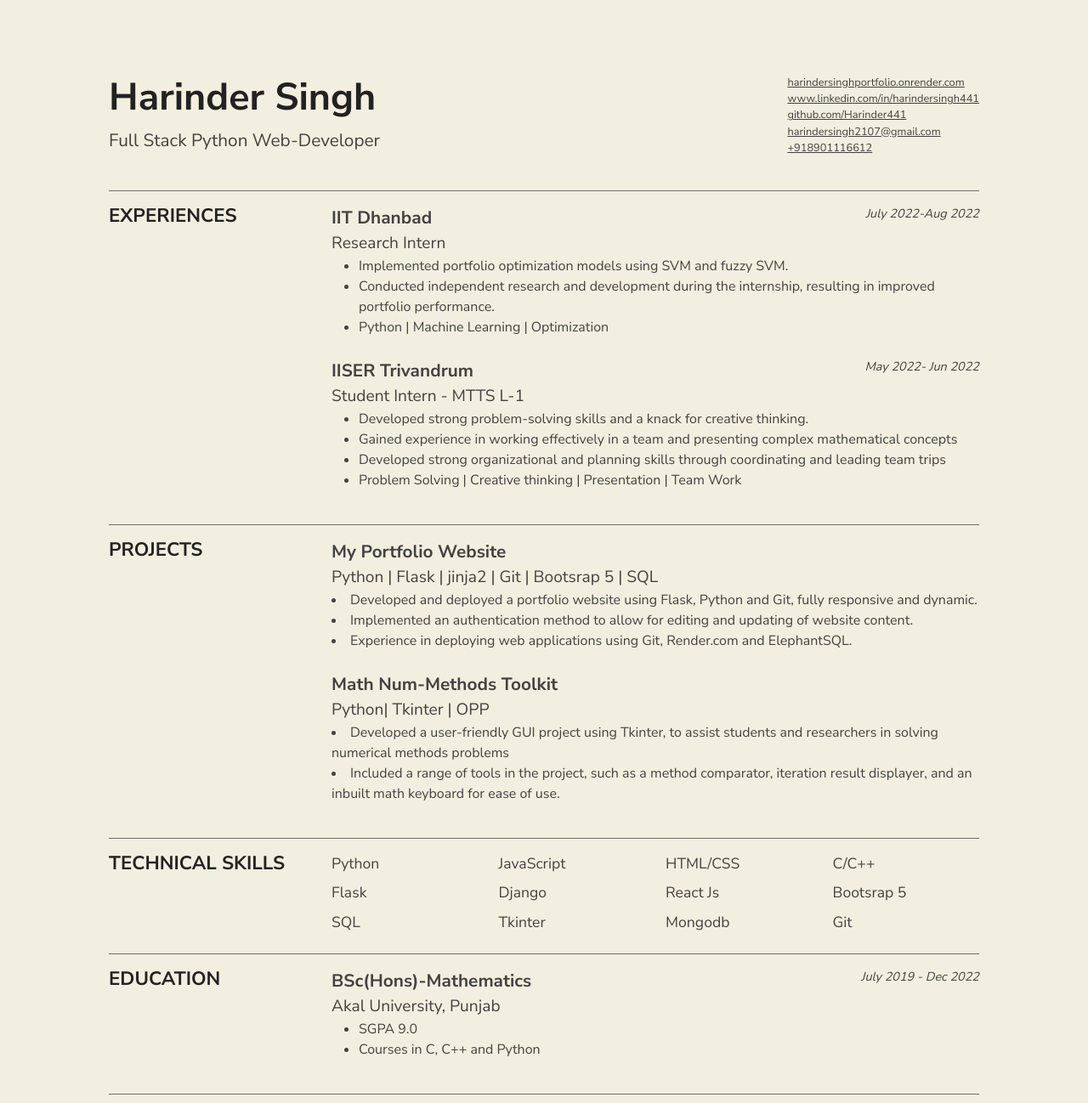
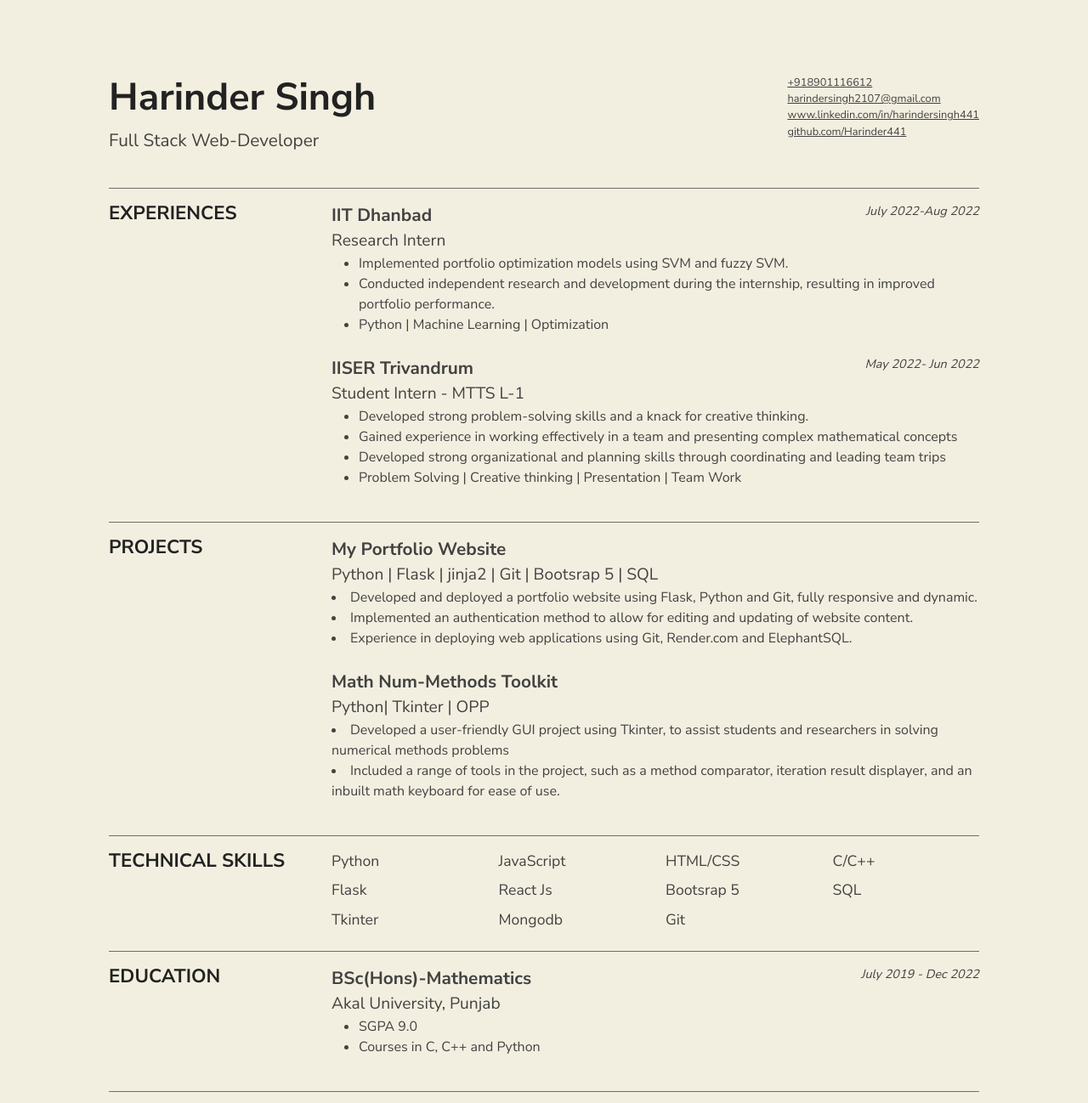
Before and after one commit to Harinder441/my-cv, a plain HTML site: page cv.html in a window 1280 px wide. Shown: the top 1298 px of the page at 85% size. Drawn offline with nearby package versions, Linux system fonts and the light colour scheme.

Commit message:
changing order of headline , skills, cgpa

```diff
--- a/cv.css
+++ b/cv.css
@@ -38,6 +38,11 @@ hr{
     opacity: 0.75;
 }
 /* header  */
+/* .header-links{
+    display: flex;
+    flex-direction: row;
+    justify-content: space-between;
+} */
 #cv-header{
 margin-top: 4rem;
 }
@@ -47,7 +52,10 @@ margin-top: 4rem;
     color: var(--grey);
     padding: 0;
     margin-top: 0;
+    margin-left: 10px;
+
 }
+
 .header-name{
     font-size: 2.8rem;
     color:var(--black) ;
--- a/cv.html
+++ b/cv.html
@@ -30,22 +30,19 @@
 
         <div class="col-md-6 text-md-start text-sm-center">
             <h1 class="header-name">Harinder Singh</h1>
-            <p class="header-desc">Full Stack Python Web-Developer </p>
+            <p class="header-desc">Full Stack Web-Developer </p>
         </div>
         <div class="col-md-6">
+            <div class="header-links float-md-end ">
+                <p><a href="" class="social-link">+918901116612</a></p>
+                <p><a href="mailto:harindersingh2107@gmail.com" class="social-link">harindersingh2107@gmail.com</a></p>
 
-
-            <div class="header-links float-md-end ">
-                <p><a href="https://harindersinghportfolio.onrender.com/" class="social-link" target="_blank">harindersinghportfolio.onrender.com</a>
+                <!-- <p><a href="https://harindersinghportfolio.onrender.com/" class="social-link" target="_blank">harindersinghportfolio.onrender.com</a> -->
                 </p>
                 <p><a href="https://www.linkedin.com/in/harindersingh441" class="social-link" target="_blank">www.linkedin.com/in/harindersingh441</a>
                 </p>
                 <p><a href="https://github.com/Harinder441" class="social-link" target="_blank">github.com/Harinder441</a></p>
-                <p><a href="mailto:harindersingh2107@gmail.com" class="social-link">harindersingh2107@gmail.com</a></p>
-                <p><a href="" class="social-link">+918901116612</a></p>
             </div>
-
-
         </div>
 
     </div>
@@ -222,9 +219,7 @@
                 <div class="techSkills-item mb-2 col-md-3 col-sm-4">
                     <p class="tech-name">Flask</p>
                 </div>
-                <div class="techSkills-item mb-2 col-md-3 col-sm-4">
-                    <p class="tech-name">Django</p>
-                </div>
+
                 <div class="techSkills-item mb-2 col-md-3 col-sm-4">
                     <p class="tech-name">React Js</p>
                 </div>
```
